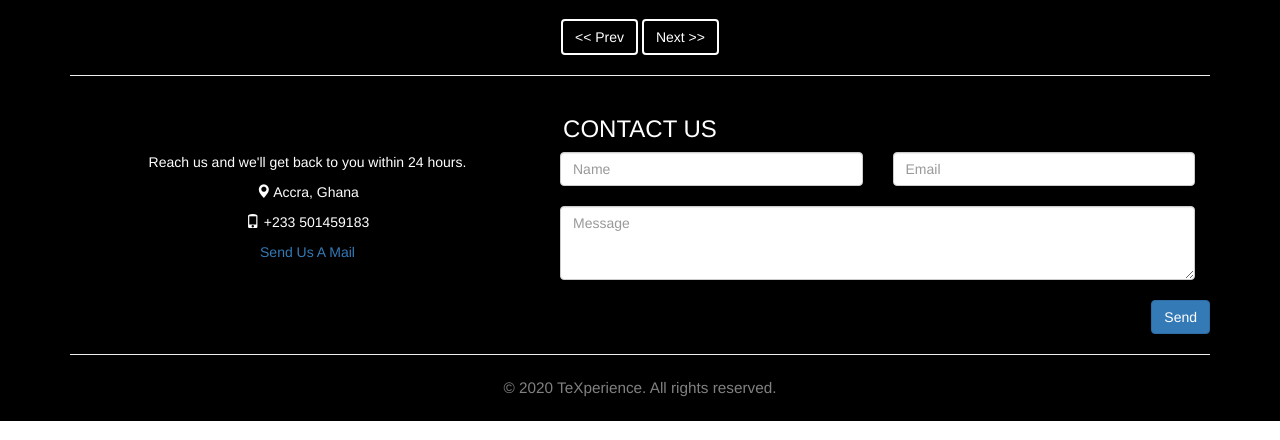
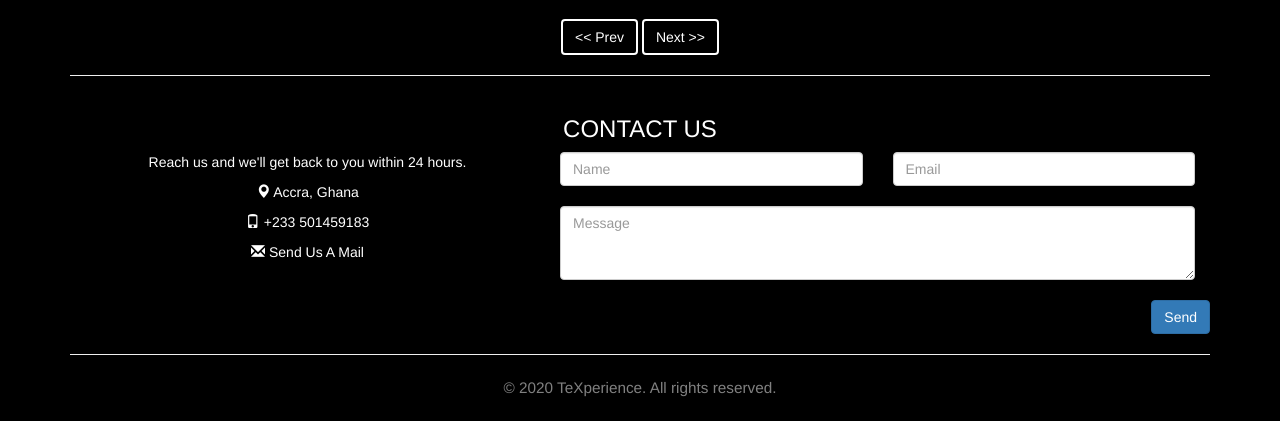
Before and after one commit to Koffi-Cobbin/TeXperienceBlog, a Flask app: page /trending in a window 1280 px wide. Shown: the part 217-657 px from the top of the page. Run offline with Flask 2, Linux system fonts and the light colour scheme; data that the repository does not hold is empty; some libraries are stand-ins or nearby versions.

Commit message:
Update trendingposts.html

```diff
--- a/src/templates/trendingposts.html
+++ b/src/templates/trendingposts.html
@@ -117,7 +117,7 @@
                 <p>Reach us and we'll get back to you within 24 hours.</p>
                 <p><span class="glyphicon glyphicon-map-marker"></span> Accra, Ghana</p>
                 <p><span class="glyphicon glyphicon-phone"></span> +233 501459183</p>
-                <p><a href = "mailto:infotexperience@gmail.com> <span class="glyphicon glyphicon-envelope"></span> Send Us A Mail</p>
+                <p><span class="glyphicon glyphicon-envelope"></span> <a href = "mailto:infotexperience@gmail.com" style ="color: white ;" > Send Us A Mail</p>
               </div>
 
               <div class="col-sm-7 ">
```
